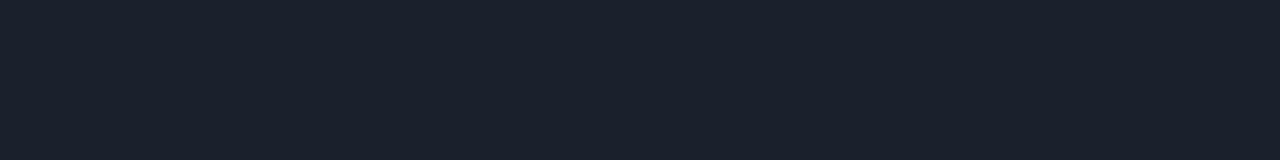
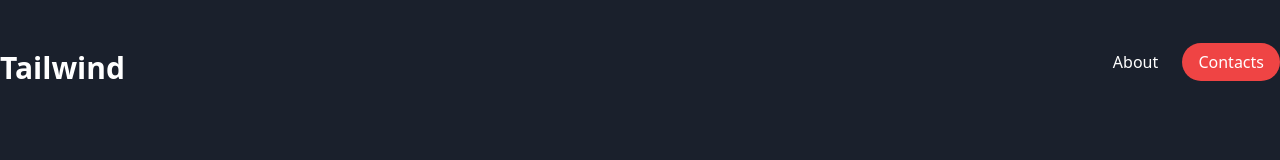
Before and after one commit to whynot3978/tailwind-project-main-features, a website: page index.html in a window 1280 px wide. Drawn offline with Linux system fonts and the light colour scheme.

Commit message:
Add styles to <header> in <body>

```diff
--- a/index.html
+++ b/index.html
@@ -6,5 +6,16 @@
     <link rel="stylesheet" href="css/style.css">
     <title>TailwindCSS</title>
 </head>
-<body class="bg-mainColor text-white"></body>
+<body class="bg-mainColor text-white">
+    <header class="container mx-auto">
+        <div class="flex justify-between pt-big">
+            <span class="font-bold text-3xl">Tailwind</span>
+
+            <div class="space-x-5">
+                <a href="" class="hover:underline">About</a>
+                <a href="" class="bg-red-500 py-2 px-4 rounded-full hover:bg-red-700">Contacts</a>
+            </div>
+        </div>
+    </header>
+</body>
 </html>
```
Also changed, not shown: css/style.css.
